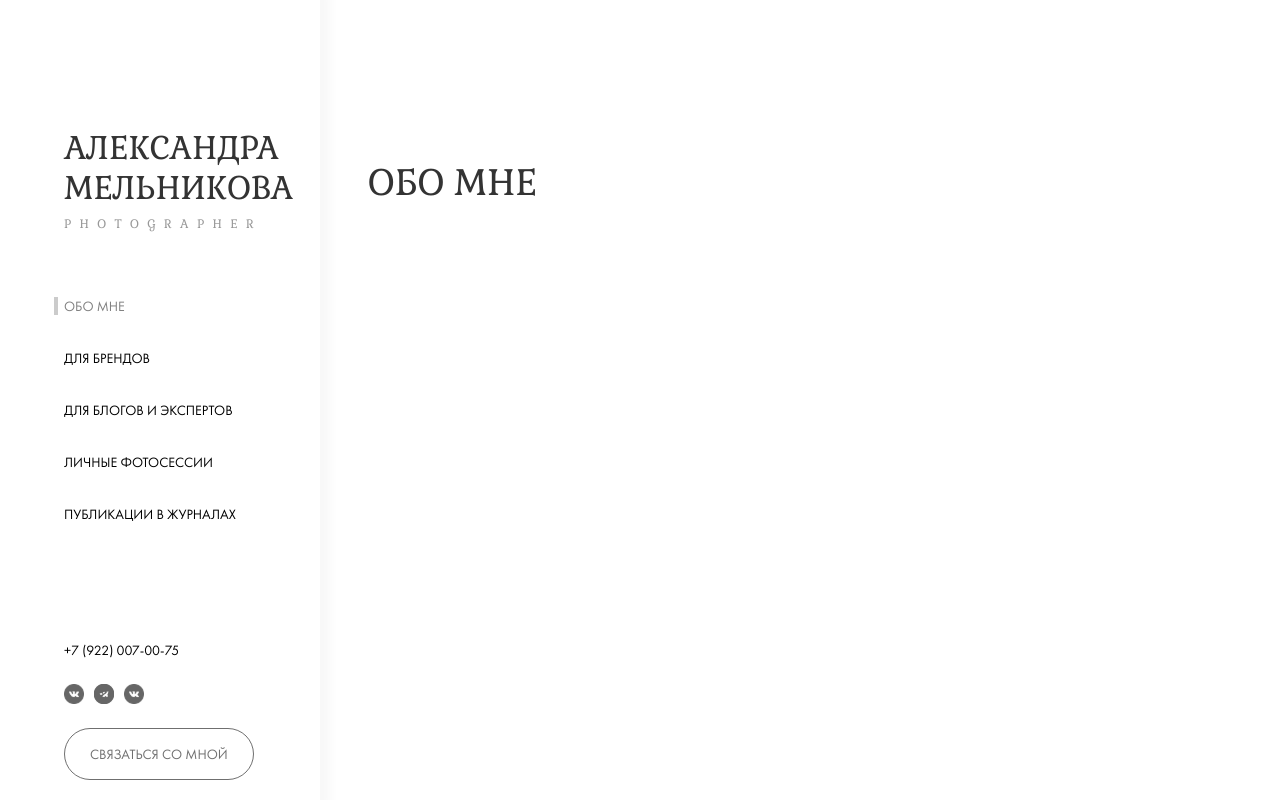
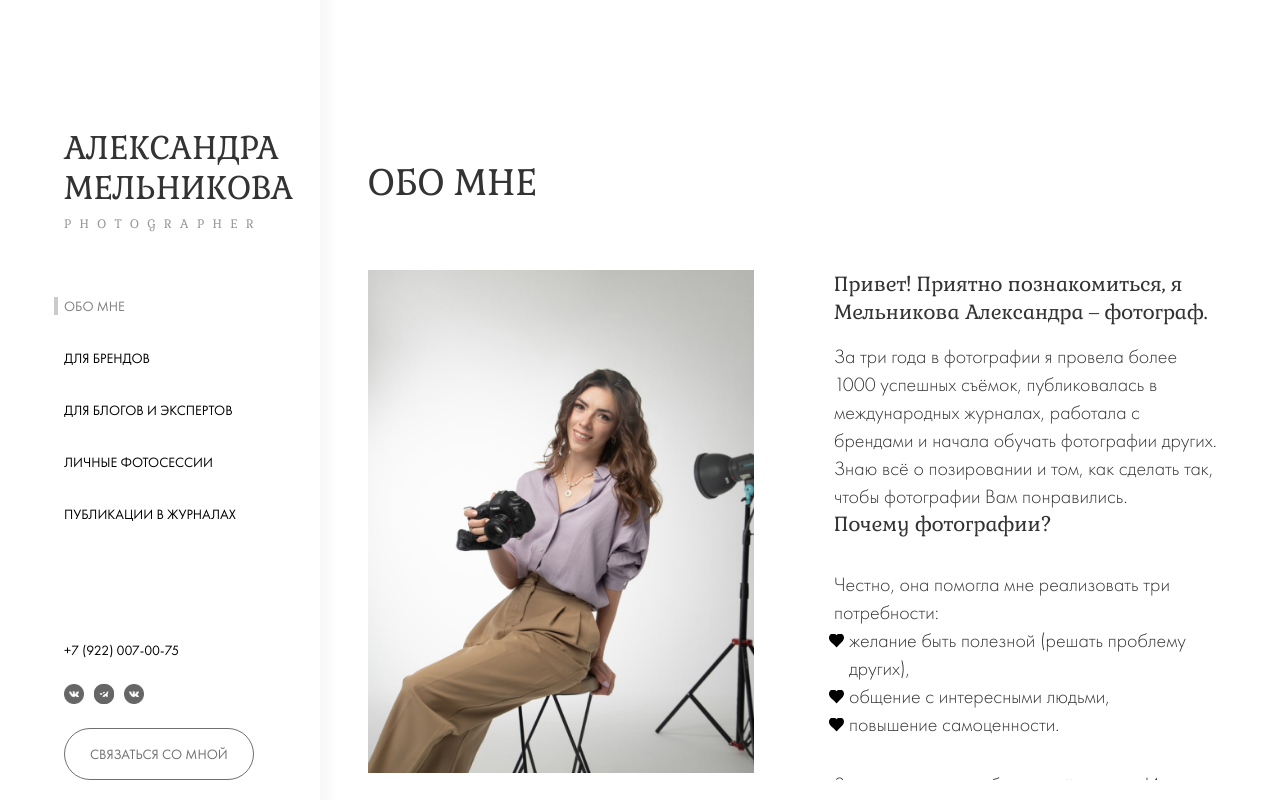
Before and after one commit to AntonKreida/melnikova_foto, a Next.js app: page /about in a window 1280 px wide. Built offline with nearby package versions, Linux system fonts and the light colour scheme; some icons are missing; what prettier-plugin-tailwindcss would draw is missing.

Commit message:
about | add text and img for page

```diff
--- a/src/layout/main/Main.tsx
+++ b/src/layout/main/Main.tsx
@@ -17,7 +17,7 @@ export const Main: FC<IProps> = ({ children }) => {
   const titles = key ? HeaderTitles[key as keyof IHeaderTitles] : HeaderTitles.default;
 
   return (
-    <main className="ml-[25%] flex h-full w-full flex-col overflow-hidden pb-5 pl-12 pt-40">
+    <main className="ml-[25%] flex h-full w-full flex-col overflow-hidden pb-5 pl-12 pr-[60px] pt-40">
       <div className="flex h-full flex-col gap-16">
         <Header subtitle={ titles.subtitle } title={ titles.title } />
         { children }
--- a/src/pages/about.tsx
+++ b/src/pages/about.tsx
@@ -1,5 +1,60 @@
+/* eslint-disable max-len */
+import Image from 'next/image';
+
+import AboutImg from '@public/assets/images/about/about.jpg';
+
+
+const listItems = [
+  {
+    id: 1,
+    text: 'желание быть полезной (решать проблему других),'
+  },
+  {
+    id: 2,
+    text: 'общение с интересными людьми,'
+  },
+  {
+    id: 3,
+    text: 'повышение самоценности.'
+  },
+];
+
+
 const About = () => (
-  <div />
+  <div className="flex h-full gap-20 overflow-hidden">
+    <div className="h-full w-full flex-auto">
+      <Image priority alt="Александра Мельникова" className=" object-contain" src={ AboutImg } />
+    </div>
+    <div className="flex h-full w-full flex-col justify-between">
+
+      <div className="flex flex-none shrink flex-col gap-4">
+        <h1 className="font-default text-md text-black+">
+          Привет! Приятно познакомиться, я
+          <br />Мельникова Александра – фотограф.
+        </h1>
+
+        <p className="text-md font-light text-black+">
+          За три года в фотографии я провела более 1000 успешных съёмок, публиковалась в международных журналах, работала с брендами и начала обучать фотографии других. Знаю всё о позировании и том, как сделать так, чтобы фотографии Вам понравились.
+        </p>
+      </div>
+
+      <div className="flex flex-col gap-8">
+        <h1 className="font-default text-md text-black+">Почему фотографии?</h1>
+        <div className="flex flex-col">
+          <p className="text-md font-light text-black+">Честно, она помогла мне реализовать три потребности:</p>
+          <ul className="flex flex-col text-md font-light text-black+">
+            { listItems.map((item) => (
+              <li key={ item.id } className="relative left-[15px] inline-block before:absolute before:left-[-20px] before:top-0 before:block before:h-[15px] before:w-[15px] before:translate-y-[50%] before:bg-[url('/assets/icon/like.svg')] before:bg-no-repeat">
+                { item.text }
+              </li>
+            )) }
+          </ul>
+        </div>
+        <p className="text-md font-light text-black+">Здесь я чувствую себя на своём месте. Именно поэтому меня ценят клиенты, и мы вместе достигаем крутых результатов.</p>
+      </div>
+
+    </div>
+  </div>
 );
 
 export default About;
--- a/src/pages/index.tsx
+++ b/src/pages/index.tsx
@@ -16,12 +16,12 @@ const Index = () => {
   }, []);
 
   return (
-    <motion.div className="h-full w-[110%]">
+    <motion.div className="h-full w-[115%]">
       <motion.div
         ref={ carousel }
         className="flex h-full cursor-grab gap-5"
         drag="x"
-        dragConstraints={{ right: 0, left: -width }}
+        dragConstraints={{ right: 0, left: -width - 200 }}
       >
         { slides.map((slide) => (
           <motion.div
```
Also changed, not shown: public/assets/icon/like.svg (added), tailwind.config.js (line endings or trailing spaces).
